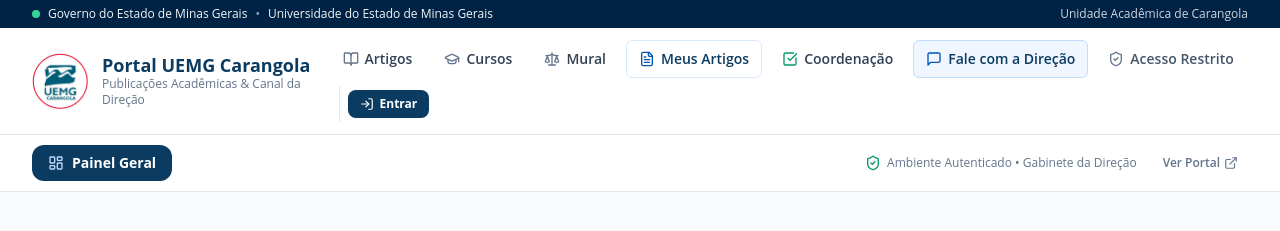
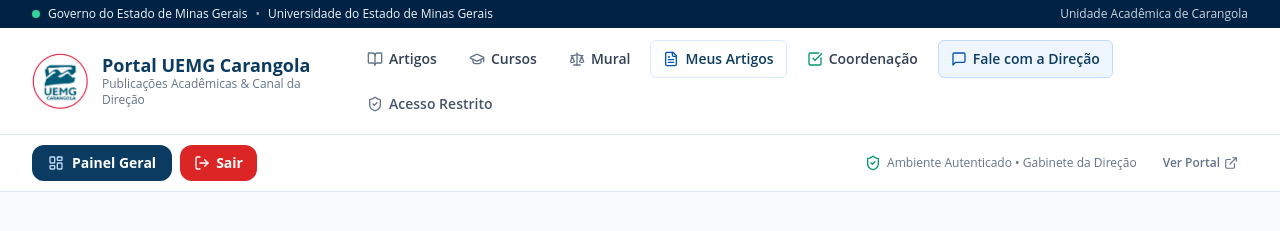
Before and after one commit to CursoSistemasUEMGCarangola/portal-uemg-carangola, a Next.js app: page /restrito/ouvidoria in a window 1280 px wide. Shown: the top 231 px of the page. Built offline with nearby package versions, Linux system fonts and the light colour scheme; no server answers.

Commit message:
feat(restrito): move botao Sair para o lado de Painel Geral, remove badge redundante e ajusta target _blank em Ver Portal

```diff
--- a/src/components/restrito/RestritoNav.tsx
+++ b/src/components/restrito/RestritoNav.tsx
@@ -6,15 +6,19 @@
   LayoutDashboard,
   ExternalLink,
   ShieldCheck,
+  LogOut,
 } from 'lucide-react';
+import { useAuth } from '@/context/AuthContext';
 
 export function RestritoNav() {
+  const { signOut } = useAuth();
+
   return (
     <div className="bg-white border-b border-slate-200 sticky top-[73px] z-40 shadow-2xs">
       <div className="max-w-7xl mx-auto px-4 sm:px-6 lg:px-8">
         <div className="flex items-center justify-between py-2.5 gap-3">
-          {/* Botão Painel Geral com fundo azul escuro da Direção */}
-          <nav aria-label="Navegação do Painel Geral">
+          {/* Navegação Principal: Painel Geral e Botão Sair */}
+          <div className="flex items-center gap-2">
             <Link
               href="/restrito"
               id="btn-painel-geral"
@@ -23,7 +27,19 @@
               <LayoutDashboard className="w-4 h-4 text-blue-200" aria-hidden="true" />
               <span>Painel Geral</span>
             </Link>
-          </nav>
+
+            <button
+              type="button"
+              id="btn-sair-direcao"
+              onClick={() => signOut()}
+              aria-label="Sair da sessão administrativa"
+              title="Encerrar sessão com segurança"
+              className="inline-flex items-center gap-1.5 px-3.5 py-2 rounded-xl text-xs sm:text-sm font-bold bg-red-600 hover:bg-red-700 text-white shadow-xs transition-all cursor-pointer whitespace-nowrap"
+            >
+              <LogOut className="w-4 h-4 text-white" aria-hidden="true" />
+              <span>Sair</span>
+            </button>
+          </div>
 
           {/* Atalhos Institucionais */}
           <div className="flex items-center gap-4 shrink-0">
@@ -34,8 +50,10 @@
 
             <Link
               href="/"
+              target="_blank"
+              rel="noopener noreferrer"
               className="inline-flex items-center gap-1 text-xs font-semibold text-slate-500 hover:text-[#0B3B60] px-2.5 py-1.5 rounded-lg hover:bg-slate-100 transition-colors"
-              title="Ir para o portal público"
+              title="Ir para o portal público (abre em nova aba)"
             >
               <span>Ver Portal</span>
               <ExternalLink className="w-3.5 h-3.5" />
--- a/src/components/ui/Header.tsx
+++ b/src/components/ui/Header.tsx
@@ -15,9 +15,11 @@
   LogOut,
   User,
 } from 'lucide-react';
+import { usePathname } from 'next/navigation';
 import { useAuth } from '@/context/AuthContext';
 
 export const Header: React.FC = () => {
+  const pathname = usePathname();
   const { user, perfil, signOut } = useAuth();
   const [mounted, setMounted] = React.useState(false);
 
@@ -136,7 +138,8 @@
             <span>Acesso Restrito</span>
           </Link>
 
-          {/* Área de Autenticação com Hidratação Estável */}
+          {/* Área de Autenticação com Hidratação Estável (oculta no Painel Executivo da Direção pois o botão Sair foi movido para o RestritoNav) */}
+          {!pathname?.startsWith('/restrito') && (
             <div className="ml-1 sm:ml-2 pl-2 border-l border-slate-200 flex items-center gap-1.5 min-h-[36px]">
               {mounted && user ? (
                 <div className="flex items-center gap-2">
@@ -169,6 +172,7 @@
                 </Link>
               )}
             </div>
+          )}
         </nav>
       </div>
     </header>
```
Lines whose indentation alone changed are shown as unchanged.
